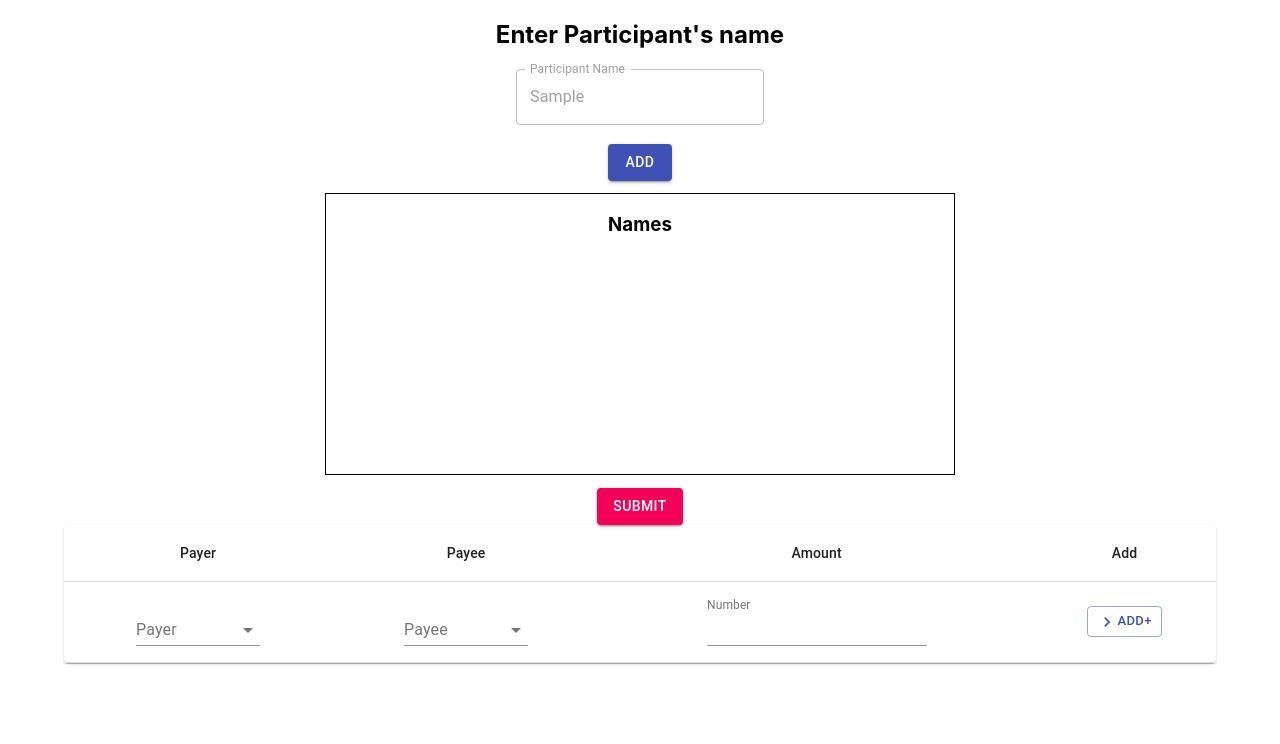
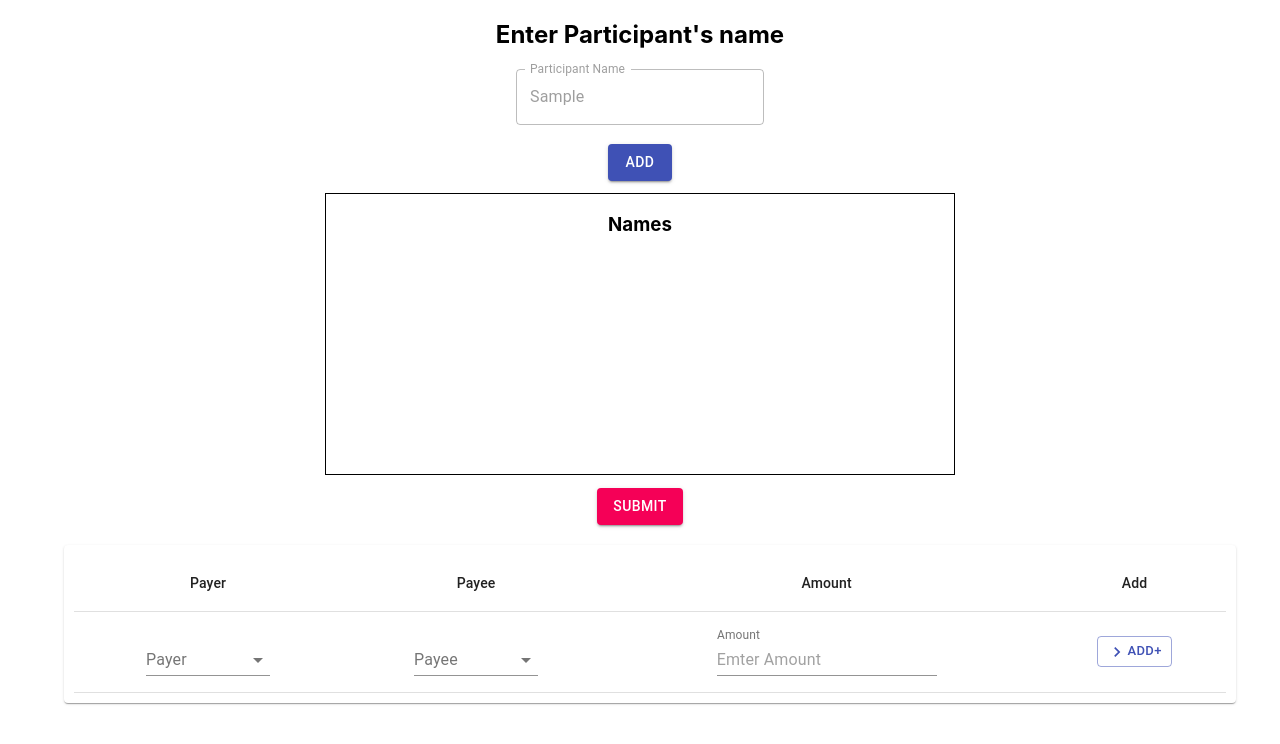
Before and after one commit to mashish584/sample-2, a React (Create React App) app: page / in a window 1280 px wide. Both pictures are taken after typing "Sample" into the empty fields and a click on the button "SUBMIT". Shown: the top 744 px of the page. Built offline with nearby package versions, Linux system fonts and the light colour scheme.

Commit message:
Row inserted on click add button

```diff
--- a/src/App.css
+++ b/src/App.css
@@ -39,3 +39,11 @@ justify-content: space-evenly;
   margin: 0 auto;
   object-fit: contain;
 }
+
+.form{
+  padding: 20px;
+}
+
+.table{
+  padding: 10px;
+}
--- a/src/Component/Home.js
+++ b/src/Component/Home.js
@@ -1,25 +1,8 @@
-import React, { useState, useEffect } from 'react'
-import { makeStyles } from '@material-ui/core/styles';
+import React, { useState,} from 'react'
+// import { makeStyles } from '@material-ui/core/styles';
 import { TextField, Button, FormControl, InputLabel, Select, MenuItem, TableCell, TableContainer, Paper, Table, TableHead, TableRow, TableBody, } from '@material-ui/core'
 import KeyboardArrowRightIcon from '@material-ui/icons/KeyboardArrowRight'
-import { DataGrid } from '@material-ui/data-grid';
-
-// const useStyles = makeStyles((theme) => ({
-//     root: {
-//         display: 'flex',
-//         flexDirection: 'column',
-//         height: 600,
-//         width: '100%',
-//         '& .MuiFormGroup-options': {
-//             alignItems: 'center',
-//             paddingBottom: theme.spacing(1),
-//             '& > div': {
-//                 minWidth: 100,
-//                 margin: theme.spacing(2, 2, 2, 0),
-//             },
-//         },
-//     },
-// }));
+// import { DataGrid } from '@material-ui/data-grid';
 
 const Home = () => {
     const [name, setName] = useState('')
@@ -66,81 +49,33 @@ const Home = () => {
     }
 
     const handleOpenForm = () => {
-        setFlag(true)
-        // myForm1()
+        setFlag(!false)
     }
 
-    // const myForm = () => {
-    //     return (
-    //         <div className="form-names">
-    //             <FormControl>
-    //                 <InputLabel>Payer</InputLabel>
-    //                 <Select value={payer} onChange={handlePayerChange}>
-    //                     <MenuItem value="Commodity" selected>Commodity</MenuItem>
-    //                     {allNames.map(item => (
-    //                         <MenuItem value={item.name}>{item.name}</MenuItem>
-    //                     ))
-    //                     }
-    //                 </Select>
-    //             </FormControl>
-    //             <FormControl>
-    //                 <InputLabel>Payee</InputLabel>
-    //                 <Select value={payee} onChange={handlePayeeChange}>
-    //                     {allNames.map(item => (
-    //                         <MenuItem value={item.name}>{item.name}</MenuItem>
-    //                     ))
-    //                     }
-    //                 </Select>
-    //             </FormControl>
-    //             <FormControl>
-    //                 <TextField
-    //                     id="standard-number"
-    //                     label="Number"
-    //                     type="number"
-    //                     value={amount}
-    //                     onChange={handleAmountChange}
-    //                     InputLabelProps={{
-    //                         shrink: true,
-    //                     }}
-    //                 />
 
-
-    //             </FormControl>
-    //             <Button
-    //                 size="small"
-    //                 variant="outlined"
-    //                 color="primary"
-    //             >
-    //                 <KeyboardArrowRightIcon fontSize="small" /> ADD+
-    //                  </Button>
-
-    //         </div>
-    //     )
+    // function createData(payer, payee, amount) {
+    //     return { payer, payee, amount };
     // }
 
 
-    function createData(payer, payee, amount) {
-        return { payer, payee, amount };
-    }
-
-
-    const myForm1 = () => {
-        var rows = []
+    const myForm = () => {
+        // var rows = []
         function addValues() {
-            console.log(finalValues);
-            setItems([...items, finalValues])
-            rows = [createData(finalValues['payer'], finalValues['payee'], finalValues['amount'])]
+            console.log("my Final values",finalValues);
+            if((finalValues['payer'] !== "")  && (finalValues['payee'] !== "") && (finalValues['amount'] !== "")){
+                setItems([...items, finalValues])
+            } else{
+                alert("Enter all Fields")
+            }
+            setFinalValues({
+                ...finalValues,
+                "payer":"",
+                "payee":"",
+                "amount":""
+            })
         }
-        // items.map(item => {
-        //     rows.push(createData(item.payer, item.payee, item.amount))
-        // })
-        // rows = [createData(finalValues['payer'], finalValues['payee'], finalValues['amount'])]
-
-        // rows = [
-        //     createData(payer, payee, amount)
-        // ];
         return (
-            <TableContainer component={Paper}>
+            <TableContainer component={Paper} className="table">
                 <Table aria-label="simple table">
                     <TableHead>
                         <TableRow>
@@ -156,7 +91,7 @@ const Home = () => {
                                 <FormControl>
                                     <InputLabel>Payer</InputLabel>
                                     <Select value={payer} onChange={handleFinalChange("payer")}>
-                                        <MenuItem value="Select" selected>Select</MenuItem>
+                                        {/* <MenuItem value="Select" dis selected>Select</MenuItem> */}
                                         {allNames.map(item => (
                                             <MenuItem value={item.name} >{item.name}</MenuItem>
                                         ))
@@ -170,10 +105,10 @@ const Home = () => {
                                 <FormControl>
                                     <InputLabel>Payee</InputLabel>
                                     <Select value={payee} onChange={handleFinalChange("payee")}>
-                                        <MenuItem value="Select" selected>Select</MenuItem>
+                                        {/* <MenuItem value="Select" selected>Select</MenuItem> */}
 
                                         {allNames.map(item =>
-                                        ((payer != item.name) ? <MenuItem value={item.name}>{item.name}</MenuItem> : <></>
+                                        ((payer !== item.name) ? <MenuItem value={item.name}>{item.name}</MenuItem> : <></>
                                         ))
                                         }
                                     </Select>
@@ -185,9 +120,10 @@ const Home = () => {
                                 <FormControl>
                                     <TextField
                                         id="standard-number"
-                                        label="Number"
+                                        label="Amount"
                                         type="number"
                                         value={amount}
+                                        placeholder="Emter Amount"
                                         onChange={handleFinalChange("amount")}
                                         InputLabelProps={{
                                             shrink: true,
@@ -213,76 +149,13 @@ const Home = () => {
 
                     <TableBody>
                         {items.length > 0 && items.map((row) => (
-                            // <TableRow key={row.name}>
-                            //     <TableCell component="th" scope="row">
-                            //         {row.payer}
-                            //     </TableCell>
-                            //     <TableCell align="right">{row.payee}</TableCell>
-                            //     <TableCell align="right">{row.amount}</TableCell>
-                            // </TableRow>
-
-
-                            <TableHead>
-                                <TableRow>
-                                    <TableCell align="center">
-                                        <FormControl>
-                                            <InputLabel>Payer</InputLabel>
-                                            <Select value={row.payer} disabled onChange={handleFinalChange("payer")}>
-                                                {/* <MenuItem value="Select" selected>Select</MenuItem>
-                                            {allNames.map(item => (
-                                                <MenuItem value={item.name} >{item.name}</MenuItem>
-                                            ))
-                                            } */}
-                                            </Select>
-                                        </FormControl>
-                                    </TableCell>
-
-
-                                    <TableCell align="center">
-                                        <FormControl>
-                                            <InputLabel>Payee</InputLabel>
-                                            <Select value={row.payee} disabled onChange={handleFinalChange("payee")}>
-                                                {/* <MenuItem value="Select" selected>Select</MenuItem>
-
-                                            {allNames.map(item =>
-                                            ((payer != item.name) ? <MenuItem value={item.name}>{item.name}</MenuItem> : <></>
-                                            ))
-                                            } */}
-                                            </Select>
-                                        </FormControl>
-                                    </TableCell>
-
-
-                                    <TableCell align="center">
-                                        <FormControl>
-                                            <TextField
-                                                id="standard-number"
-                                                label="Number"
-                                                type="number"
-                                                value={row.amount}
-                                                onChange={handleFinalChange("amount")}
-                                                InputLabelProps={{
-                                                    shrink: true,
-                                                }}
-                                                disabled
-                                            />
-                                        </FormControl>
-                                    </TableCell>
-
-
-                                    <TableCell align="center">
-                                        <Button
-                                            size="small"
-                                            variant="outlined"
-                                            color="primary"
-                                            onClick={(e) => { addValues() }}
-                                            disabled
-                                        >
-                                            <KeyboardArrowRightIcon fontSize="small" /> ADDED
-                                    </Button>
-                                    </TableCell>
-                                </TableRow>
-                            </TableHead>
+                            <TableRow key={row.name}>
+                                <TableCell component="th" align="center" scope="row">
+                                    {row.payer}
+                                </TableCell>
+                                <TableCell align="center">{row.payee}</TableCell>
+                                <TableCell align="center">{row.amount}</TableCell>
+                            </TableRow>
                         ))}
                     </TableBody>
                 </Table>
@@ -290,18 +163,6 @@ const Home = () => {
         )
     }
 
-
-    // const handlePayerChange = (e) => {
-    //     setPayer(e.target.value)
-    // }
-
-    // const handlePayeeChange = (e) => {
-    //     setPayee(e.target.value)
-    // }
-
-    // const handleAmountChange = (e) => {
-    //     setAmount(e.target.value)
-    // }
 
     return (
         <>
@@ -338,7 +199,7 @@ const Home = () => {
             </div>
 
             <div className="form">
-                {flag && myForm1()}
+                {flag && myForm()}
             </div>
         </>
     )
```
